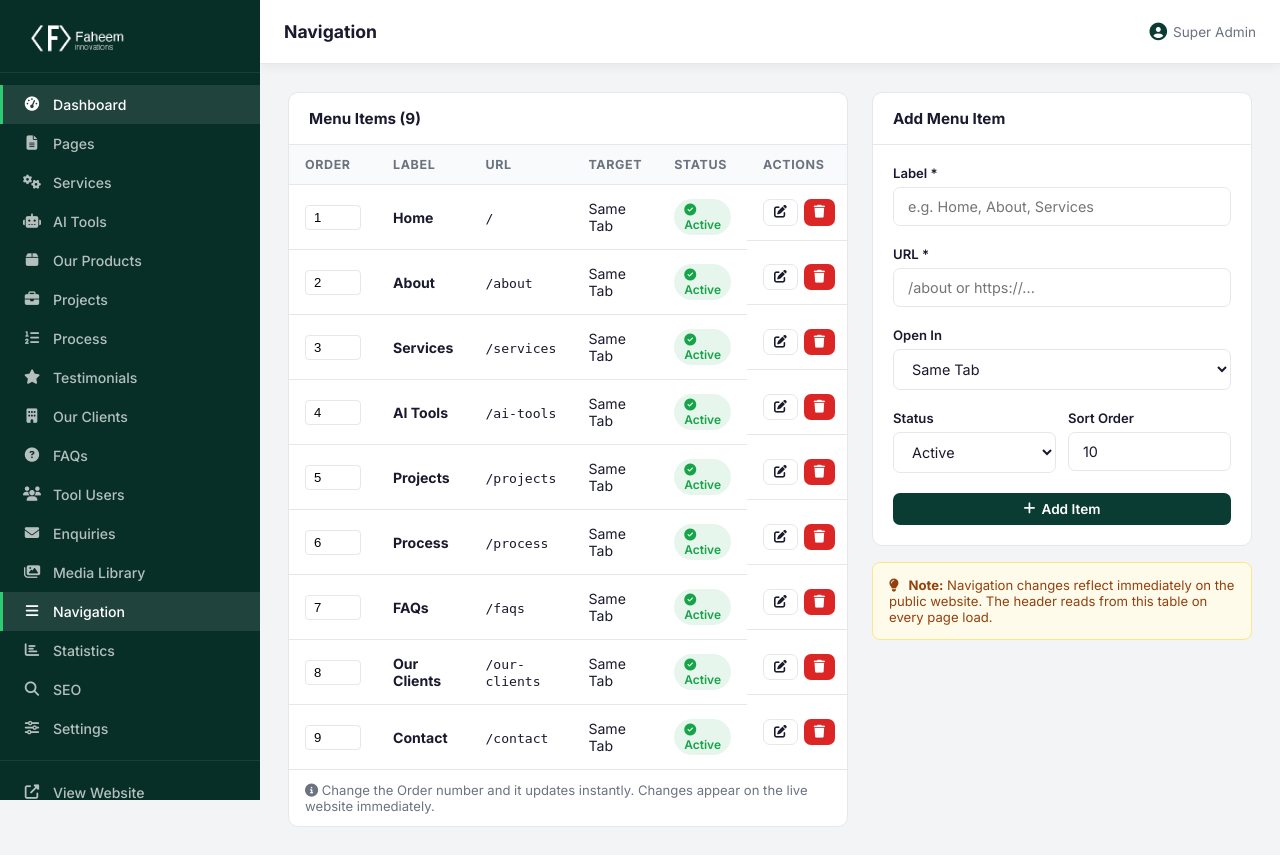
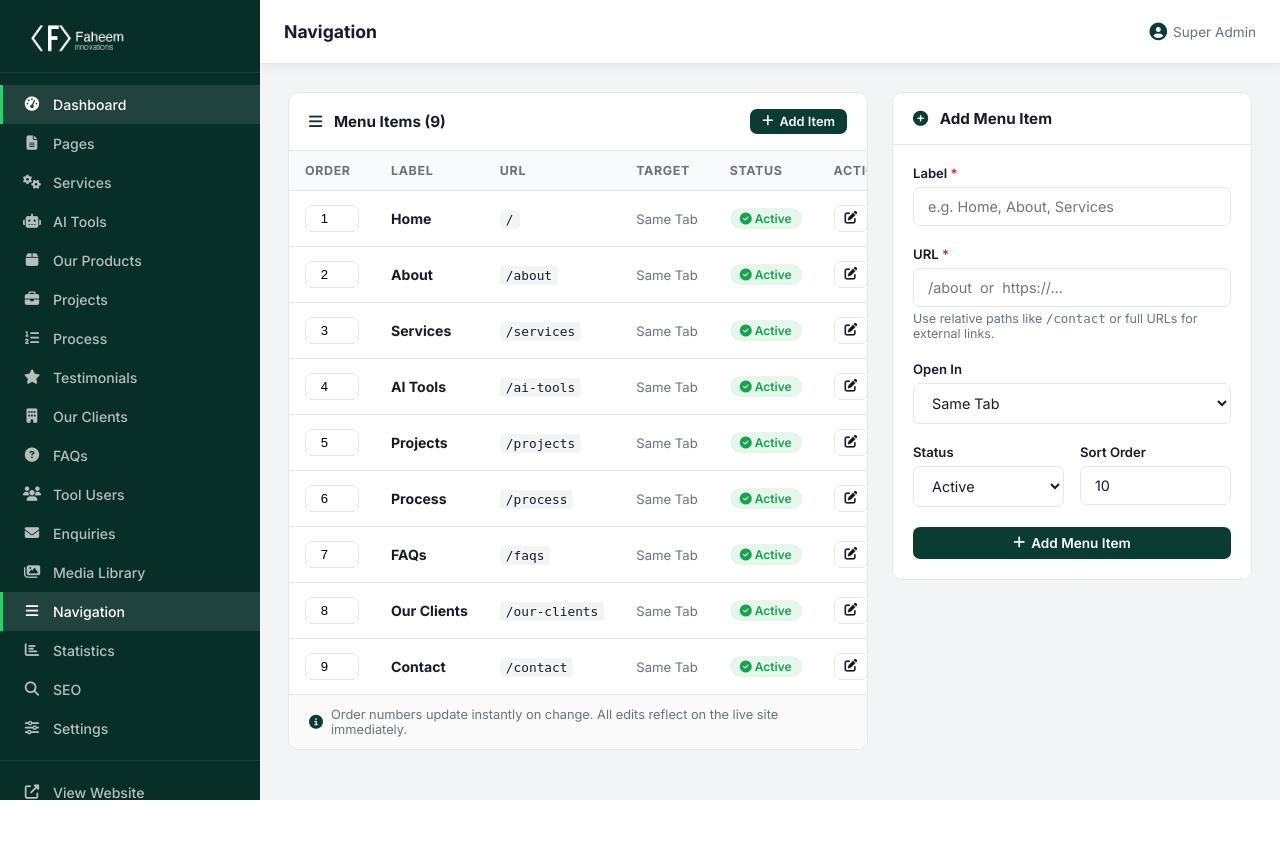
Before and after one commit to faheeminnovations/faheeminnovations, a PHP site: page /faheeminnovations/admin-panel/navigation/index.php in a window 1280 px wide. After the commit the page ends 800 px from the top, so only its background shows below. Run offline with PHP 8.4, Linux system fonts and the light colour scheme; a user stored in the database is signed in; data comes from the database, SQL or seed files in the repository; some libraries are stand-ins or nearby versions.

Commit message:
Redesign: navigation admin UI with clean modal and responsive layout

```diff
--- a/admin-panel/navigation/index.php
+++ b/admin-panel/navigation/index.php
@@ -4,8 +4,15 @@ requireLogin();
 require_once '../includes/crud.php';
 $adminTitle = 'Navigation';
 
-if (isset($_GET['delete'])) { handleDelete('menu_items', $_GET['delete']); flashMessage('success','Menu item deleted.'); redirect(ADMIN_URL.'/navigation/index.php'); }
-if (isset($_GET['toggle'])) { handleStatusToggle('menu_items', $_GET['toggle']); redirect(ADMIN_URL.'/navigation/index.php'); }
+if (isset($_GET['delete'])) {
+    handleDelete('menu_items', $_GET['delete']);
+    flashMessage('success','Menu item deleted.');
+    redirect(ADMIN_URL.'/navigation/index.php');
+}
+if (isset($_GET['toggle'])) {
+    handleStatusToggle('menu_items', $_GET['toggle']);
+    redirect(ADMIN_URL.'/navigation/index.php');
+}
 
 // Add new item
 if ($_SERVER['REQUEST_METHOD'] === 'POST' && isset($_POST['add_item'])) {
@@ -43,20 +50,117 @@ require_once '../includes/layout-top.php';
 ?>
 <?php showFlash(); ?>
 
-<div style="display:grid;grid-template-columns:1fr 380px;gap:24px">
+<style>
+.nav-page-grid {
+    display: grid;
+    grid-template-columns: 1fr 360px;
+    gap: 24px;
+    align-items: start;
+}
+@media (max-width: 900px) {
+    .nav-page-grid { grid-template-columns: 1fr; }
+}
+.nav-table td, .nav-table th { white-space: nowrap; }
+.nav-table td.url-cell { max-width: 180px; overflow: hidden; text-overflow: ellipsis; }
 
-  <!-- Current Menu -->
+/* Modal */
+.modal-backdrop {
+    display: none;
+    position: fixed;
+    inset: 0;
+    background: rgba(0,0,0,0.55);
+    z-index: 1000;
+    align-items: center;
+    justify-content: center;
+    padding: 16px;
+}
+.modal-backdrop.open { display: flex; }
+.modal-box {
+    background: #fff;
+    border-radius: 12px;
+    width: 100%;
+    max-width: 460px;
+    box-shadow: 0 20px 60px rgba(0,0,0,0.2);
+    overflow: hidden;
+    animation: modalIn 0.2s ease;
+}
+@keyframes modalIn {
+    from { transform: translateY(-16px); opacity: 0; }
+    to   { transform: translateY(0);     opacity: 1; }
+}
+.modal-head {
+    padding: 20px 24px;
+    border-bottom: 1px solid var(--border);
+    display: flex;
+    align-items: center;
+    justify-content: space-between;
+}
+.modal-head h3 { font-size: 1rem; font-weight: 700; }
+.modal-close {
+    background: none;
+    border: none;
+    font-size: 1.1rem;
+    color: var(--text-light);
+    cursor: pointer;
+    padding: 4px 8px;
+    border-radius: 6px;
+    transition: 0.2s;
+}
+.modal-close:hover { background: #f3f4f6; color: var(--text); }
+.modal-body { padding: 24px; }
+.modal-footer {
+    padding: 16px 24px;
+    border-top: 1px solid var(--border);
+    display: flex;
+    gap: 10px;
+    justify-content: flex-end;
+}
+.two-col { display: grid; grid-template-columns: 1fr 1fr; gap: 16px; }
+</style>
+
+<div class="nav-page-grid">
+
+  <!-- ── Menu Items Table ── -->
   <div class="admin-table-wrap">
-    <div class="table-header"><h3>Menu Items (<?= count($items) ?>)</h3></div>
-    <table>
-      <thead><tr><th>Order</th><th>Label</th><th>URL</th><th>Target</th><th>Status</th><th>Actions</th></tr></thead>
+    <div class="table-header">
+      <h3><i class="fas fa-bars" style="margin-right:8px;color:var(--primary)"></i> Menu Items (<?= count($items) ?>)</h3>
+      <button class="btn btn-primary btn-sm" onclick="openAddPanel()">
+        <i class="fas fa-plus"></i> Add Item
+      </button>
+    </div>
+
+    <div style="overflow-x:auto">
+      <table class="nav-table">
+        <thead>
+          <tr>
+            <th style="width:60px">Order</th>
+            <th>Label</th>
+            <th>URL</th>
+            <th>Target</th>
+            <th>Status</th>
+            <th style="width:90px">Actions</th>
+          </tr>
+        </thead>
         <tbody>
           <?php foreach ($items as $item): ?>
           <tr id="row-<?= $item['id'] ?>">
-          <td><input type="number" value="<?= $item['sort_order'] ?>" style="width:56px;padding:4px 8px;border:1px solid var(--border);border-radius:4px;font-size:0.82rem" onchange="updateOrder(<?= $item['id'] ?>,this.value)"></td>
+            <td>
+              <input type="number" value="<?= $item['sort_order'] ?>"
+                style="width:54px;padding:5px 8px;border:1px solid var(--border);border-radius:6px;font-size:0.82rem;text-align:center"
+                onchange="updateOrder(<?= $item['id'] ?>, this.value)"
+                title="Change sort order">
+            </td>
             <td><strong><?= e($item['label']) ?></strong></td>
-          <td><code style="font-size:0.82rem"><?= e($item['url']) ?></code></td>
-          <td><?= $item['target'] === '_blank' ? '<span class="badge badge-info">New Tab</span>' : 'Same Tab' ?></td>
+            <td class="url-cell">
+              <code style="font-size:0.8rem;background:#f3f4f6;padding:2px 6px;border-radius:4px" title="<?= e($item['url']) ?>">
+                <?= e($item['url']) ?>
+              </code>
+            </td>
+            <td>
+              <?= $item['target'] === '_blank'
+                ? '<span class="badge badge-info"><i class="fas fa-external-link-alt" style="font-size:0.65rem"></i> New Tab</span>'
+                : '<span style="color:var(--text-light);font-size:0.82rem">Same Tab</span>' ?>
+            </td>
             <td>
               <a href="?toggle=<?= $item['id'] ?>" title="Click to toggle" style="text-decoration:none">
                 <span class="badge badge-<?= $item['status'] ? 'success' : 'danger' ?>" style="cursor:pointer">
@@ -65,38 +169,62 @@ require_once '../includes/layout-top.php';
                 </span>
               </a>
             </td>
-          <td class="table-actions">
-            <button type="button" class="btn btn-outline btn-sm btn-icon" title="Edit"
-              onclick="openEdit(<?= $item['id'] ?>,'<?= e(addslashes($item['label'])) ?>','<?= e(addslashes($item['url'])) ?>','<?= $item['target'] ?>',<?= $item['status'] ?>,<?= $item['sort_order'] ?>)">
+            <td>
+              <div class="table-actions">
+                <button type="button"
+                  class="btn btn-outline btn-sm btn-icon"
+                  title="Edit"
+                  onclick="openEdit(
+                    <?= $item['id'] ?>,
+                    '<?= e(addslashes($item['label'])) ?>',
+                    '<?= e(addslashes($item['url'])) ?>',
+                    '<?= $item['target'] ?>',
+                    <?= $item['status'] ?>,
+                    <?= $item['sort_order'] ?>
+                  )">
                   <i class="fas fa-edit"></i>
                 </button>
-            <a href="?delete=<?= $item['id'] ?>" class="btn btn-danger btn-sm btn-icon" data-confirm="Delete '<?= e($item['label']) ?>'?"><i class="fas fa-trash"></i></a>
+                <a href="?delete=<?= $item['id'] ?>"
+                   class="btn btn-danger btn-sm btn-icon"
+                   title="Delete"
+                   data-confirm="Delete '<?= e($item['label']) ?>'?">
+                  <i class="fas fa-trash"></i>
+                </a>
+              </div>
             </td>
           </tr>
           <?php endforeach; ?>
         </tbody>
       </table>
-    <div style="padding:12px 16px;border-top:1px solid var(--border)">
-      <p style="font-size:0.82rem;color:var(--text-light)"><i class="fas fa-info-circle"></i> Change the Order number and it updates instantly. Changes appear on the live website immediately.</p>
+    </div>
+
+    <div style="padding:12px 20px;border-top:1px solid var(--border);background:#fafafa;display:flex;align-items:center;gap:8px">
+      <i class="fas fa-info-circle" style="color:var(--primary)"></i>
+      <span style="font-size:0.8rem;color:var(--text-light)">Order numbers update instantly on change. All edits reflect on the live site immediately.</span>
     </div>
   </div>
 
-  <!-- Add New -->
-  <div>
-    <div class="admin-table-wrap" style="margin-bottom:16px">
-      <div class="table-header"><h3>Add Menu Item</h3></div>
+  <!-- ── Add New Item Panel ── -->
+  <div id="addPanel" class="admin-table-wrap">
+    <div class="table-header">
+      <h3><i class="fas fa-plus-circle" style="margin-right:8px;color:var(--primary)"></i> Add Menu Item</h3>
+    </div>
     <div style="padding:20px">
       <form method="POST">
         <input type="hidden" name="csrf_token" value="<?= csrf_token() ?>">
         <input type="hidden" name="add_item" value="1">
+
         <div class="form-group">
-            <label>Label *</label>
+          <label>Label <span style="color:var(--danger)">*</span></label>
           <input type="text" name="label" required placeholder="e.g. Home, About, Services">
         </div>
+
         <div class="form-group">
-            <label>URL *</label>
-            <input type="text" name="url" required placeholder="/about or https://...">
+          <label>URL <span style="color:var(--danger)">*</span></label>
+          <input type="text" name="url" required placeholder="/about  or  https://...">
+          <div class="form-hint">Use relative paths like <code>/contact</code> or full URLs for external links.</div>
         </div>
+
         <div class="form-group">
           <label>Open In</label>
           <select name="target">
@@ -104,41 +232,54 @@ require_once '../includes/layout-top.php';
             <option value="_blank">New Tab</option>
           </select>
         </div>
-          <div style="display:grid;grid-template-columns:1fr 1fr;gap:12px">
-            <div class="form-group">
+
+        <div class="two-col">
+          <div class="form-group" style="margin-bottom:0">
             <label>Status</label>
             <select name="status">
               <option value="1">Active</option>
               <option value="0">Hidden</option>
             </select>
           </div>
-            <div class="form-group">
+          <div class="form-group" style="margin-bottom:0">
             <label>Sort Order</label>
             <input type="number" name="sort_order" value="<?= count($items) + 1 ?>">
           </div>
         </div>
-          <button type="submit" class="btn btn-primary" style="width:100%;justify-content:center"><i class="fas fa-plus"></i> Add Item</button>
+
+        <button type="submit" class="btn btn-primary" style="width:100%;justify-content:center;margin-top:20px">
+          <i class="fas fa-plus"></i> Add Menu Item
+        </button>
       </form>
-      </div>
-    </div>
-    <div style="background:#fffbeb;border:1px solid #fde68a;border-radius:8px;padding:14px 16px;font-size:0.82rem;color:#92400e">
-      <i class="fas fa-lightbulb" style="margin-right:6px"></i>
-      <strong>Note:</strong> Navigation changes reflect immediately on the public website. The header reads from this table on every page load.
     </div>
   </div>
 
 </div>
 
-<!-- Edit Modal -->
-<div id="editModal" style="display:none;position:fixed;inset:0;background:rgba(0,0,0,0.5);z-index:1000;align-items:center;justify-content:center">
-  <div style="background:#fff;border-radius:12px;padding:28px;width:100%;max-width:400px">
-    <h3 style="margin-bottom:20px">Edit Menu Item</h3>
+<!-- ── Edit Modal ── -->
+<div id="editModal" class="modal-backdrop" onclick="closeEditOnBackdrop(event)">
+  <div class="modal-box">
+    <div class="modal-head">
+      <h3><i class="fas fa-edit" style="margin-right:8px;color:var(--primary)"></i> Edit Menu Item</h3>
+      <button class="modal-close" onclick="closeEdit()" title="Close">&times;</button>
+    </div>
     <form method="POST">
+      <div class="modal-body">
         <input type="hidden" name="csrf_token" value="<?= csrf_token() ?>">
         <input type="hidden" name="edit_item" value="1">
         <input type="hidden" name="edit_id" id="editId">
-      <div class="form-group"><label>Label *</label><input type="text" name="label" id="editLabel" required></div>
-      <div class="form-group"><label>URL *</label><input type="text" name="url" id="editUrl" required></div>
+
+        <div class="form-group">
+          <label>Label <span style="color:var(--danger)">*</span></label>
+          <input type="text" name="label" id="editLabel" required>
+        </div>
+
+        <div class="form-group">
+          <label>URL <span style="color:var(--danger)">*</span></label>
+          <input type="text" name="url" id="editUrl" required>
+          <div class="form-hint">Use relative paths like <code>/contact</code> or full URLs for external links.</div>
+        </div>
+
         <div class="form-group">
           <label>Open In</label>
           <select name="target" id="editTarget">
@@ -146,51 +287,91 @@ require_once '../includes/layout-top.php';
             <option value="_blank">New Tab</option>
           </select>
         </div>
-      <div style="display:grid;grid-template-columns:1fr 1fr;gap:12px">
-        <div class="form-group">
+
+        <div class="two-col">
+          <div class="form-group" style="margin-bottom:0">
             <label>Status</label>
             <select name="status" id="editStatus">
               <option value="1">Active</option>
               <option value="0">Hidden</option>
             </select>
           </div>
-        <div class="form-group">
+          <div class="form-group" style="margin-bottom:0">
             <label>Sort Order</label>
             <input type="number" name="sort_order" id="editOrder">
           </div>
         </div>
-      <div style="display:flex;gap:10px">
-        <button type="submit" class="btn btn-primary btn-sm"><i class="fas fa-save"></i> Update</button>
-        <button type="button" class="btn btn-outline btn-sm" onclick="document.getElementById('editModal').style.display='none'">Cancel</button>
+      </div>
+      <div class="modal-footer">
+        <button type="button" class="btn btn-outline" onclick="closeEdit()">
+          <i class="fas fa-times"></i> Cancel
+        </button>
+        <button type="submit" class="btn btn-primary">
+          <i class="fas fa-save"></i> Save Changes
+        </button>
       </div>
     </form>
   </div>
 </div>
 
 <script>
+// Open edit modal with pre-filled data
 function openEdit(id, label, url, target, status, order) {
-  document.getElementById('editId').value = id;
+  document.getElementById('editId').value    = id;
   document.getElementById('editLabel').value = label;
-  document.getElementById('editUrl').value = url;
-  document.getElementById('editTarget').value = target;
-  document.getElementById('editStatus').value = status;
-  document.getElementById('editOrder').value = order;
-  document.getElementById('editModal').style.display = 'flex';
+  document.getElementById('editUrl').value   = url;
+  document.getElementById('editTarget').value  = target;
+  document.getElementById('editStatus').value  = status;
+  document.getElementById('editOrder').value   = order;
+  document.getElementById('editModal').classList.add('open');
+  document.getElementById('editLabel').focus();
 }
+
+function closeEdit() {
+  document.getElementById('editModal').classList.remove('open');
+}
+
+// Close modal when clicking the dark backdrop
+function closeEditOnBackdrop(e) {
+  if (e.target === document.getElementById('editModal')) closeEdit();
+}
+
+// Close on Escape key
+document.addEventListener('keydown', function(e) {
+  if (e.key === 'Escape') closeEdit();
+});
+
+// Show add panel (already visible on desktop, scroll to it on mobile)
+function openAddPanel() {
+  const panel = document.getElementById('addPanel');
+  panel.scrollIntoView({ behavior: 'smooth', block: 'start' });
+  panel.querySelector('input[name="label"]').focus();
+}
+
+// Update sort order via AJAX without wiping other fields
 function updateOrder(id, val) {
-  // Get current row data so we don't wipe label/url
-  const row = document.getElementById('row-' + id);
-  const label = row.querySelector('td:nth-child(2) strong').innerText;
-  const url   = row.querySelector('td:nth-child(3) code').innerText;
+  const row   = document.getElementById('row-' + id);
+  const label = row.querySelector('td:nth-child(2) strong').innerText.trim();
+  const url   = row.querySelector('td:nth-child(3) code').innerText.trim();
   fetch('', {
     method: 'POST',
-    headers: {'Content-Type':'application/x-www-form-urlencoded'},
-    body: 'csrf_token=<?= csrf_token() ?>&edit_item=1&edit_id=' + id
-        + '&sort_order=' + encodeURIComponent(val)
-        + '&label=' + encodeURIComponent(label)
-        + '&url=' + encodeURIComponent(url)
+    headers: { 'Content-Type': 'application/x-www-form-urlencoded' },
+    body: 'csrf_token=<?= csrf_token() ?>'
+        + '&edit_item=1'
+        + '&edit_id='     + encodeURIComponent(id)
+        + '&sort_order='  + encodeURIComponent(val)
+        + '&label='       + encodeURIComponent(label)
+        + '&url='         + encodeURIComponent(url)
         + '&target=_self&status=1'
   });
 }
+
+// Confirm before delete
+document.querySelectorAll('[data-confirm]').forEach(function(el) {
+  el.addEventListener('click', function(e) {
+    if (!confirm(this.dataset.confirm)) e.preventDefault();
+  });
+});
 </script>
+
 <?php require_once '../includes/layout-bottom.php'; ?>
```
Lines whose indentation alone changed are shown as unchanged.
